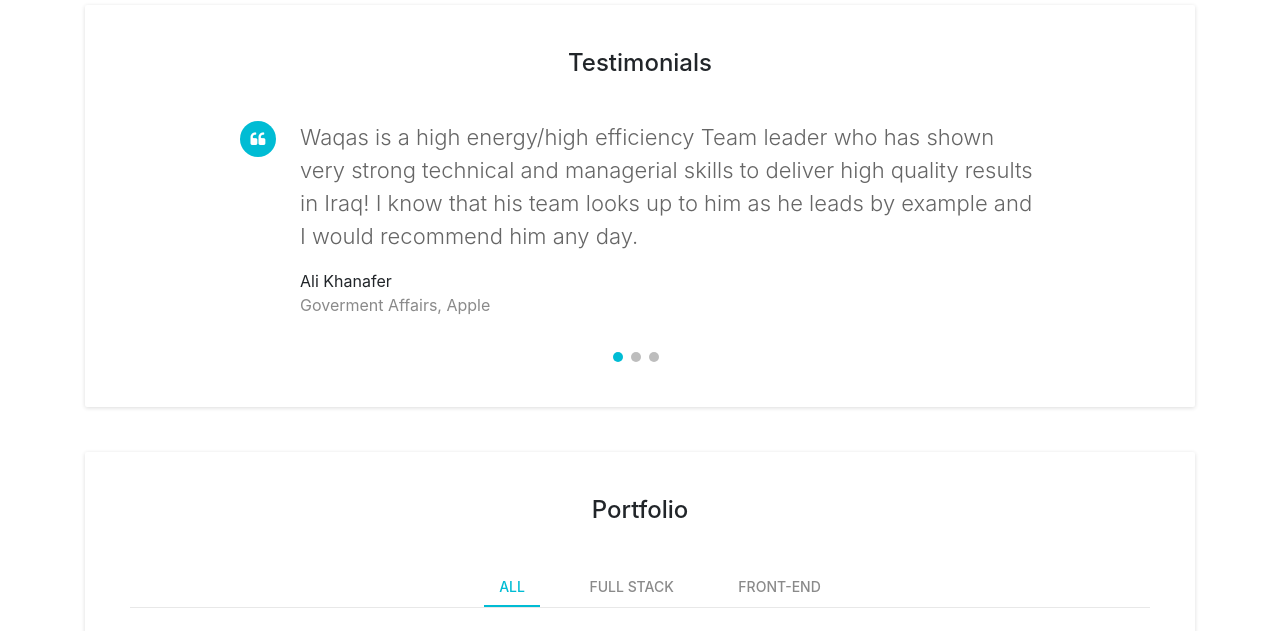
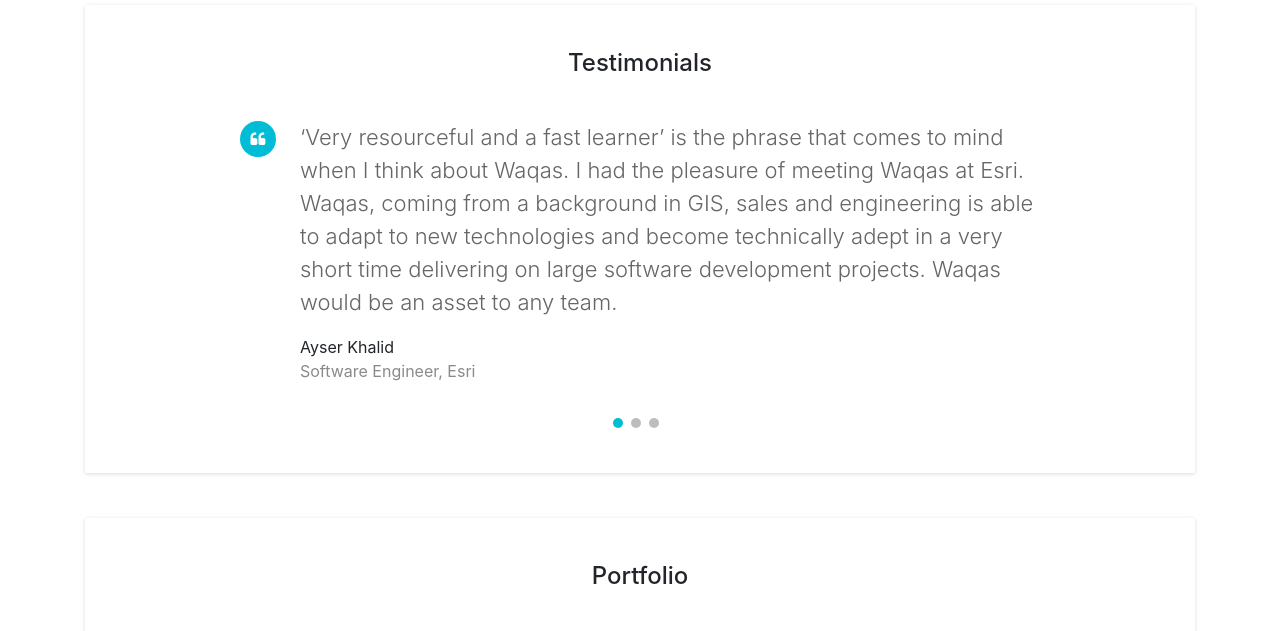
Before and after one commit to Waqas84/Waqas-Alsubayee-Portfolio, a website with bundled scripts: page index.html in a window 1280 px wide. Shown: the part 3020-3651 px from the top of the page. Built offline with nearby package versions, Linux system fonts and the light colour scheme; files whose address does not match are found by name.

```diff
--- a/index.html
+++ b/index.html
@@ -313,7 +313,7 @@
                 </ol>
                 <!-- Wrapper for slides -->
                 <div class="carousel-inner">
-                    <div class="item carousel-item">
+                    <div class="item carousel-item active">
                         <blockquote class="quote">
                             <i class="fa fa-quote-left"></i>
                             <p>‘Very resourceful and a fast learner’ is the phrase that comes to mind when I think about Waqas. I had the pleasure of meeting Waqas at Esri. Waqas, coming from a background in GIS, sales and engineering is able to adapt to new technologies and become technically adept in a very short time delivering on large software development projects. Waqas would be an asset to any team.</p>
@@ -322,11 +322,12 @@
                             <div class="name">Ayser Khalid</div>
                             <div class="position">Software Engineer, Esri</div>
                         </div>
+                        <!--//source-->
                     </div>
-                    <div class="item carousel-item active">
+                    <!--//item-->
+                    <div class="item carousel-item">
                         <blockquote class="quote">
-                            <i class="fa fa-quote-left"></i>
-                            <p>Waqas is a high energy/high efficiency Team leader who has shown very strong technical and managerial skills to deliver high quality results in Iraq! I know that his team looks up to him as he leads by example and I would recommend him any day.</p>
+                            <p><i class="fa fa-quote-left"></i> Waqas is a high energy/high efficiency Team leader who has shown very strong technical and managerial skills to deliver high quality results in Iraq! I know that his team looks up to him as he leads by example and I would recommend him any day.</p>
                         </blockquote>
                         <div class="source">
                             <div class="name">Ali Khanafer</div>
@@ -334,9 +335,6 @@
                         </div>
                         <!--//source-->
                     </div>
-                    <!--//item-->
-                    <!--//source-->
-                    <!-- </div> -->
                     <!--//item-->
                     <!-- <div class="item carousel-item">
                         <blockquote class="quote">
@@ -346,8 +344,8 @@
                             <div class="name">Austin Ward</div>
                             <div class="position">CEO, Startup Hub</div>
                         </div> -->
-                    <!--//source-->
-                    <!--  </div> -->
+                        <!--//source-->
+                    <!-- </div> -->
                     <!--//item-->
                 </div>
                 <!--//carousel-inner-->
```
